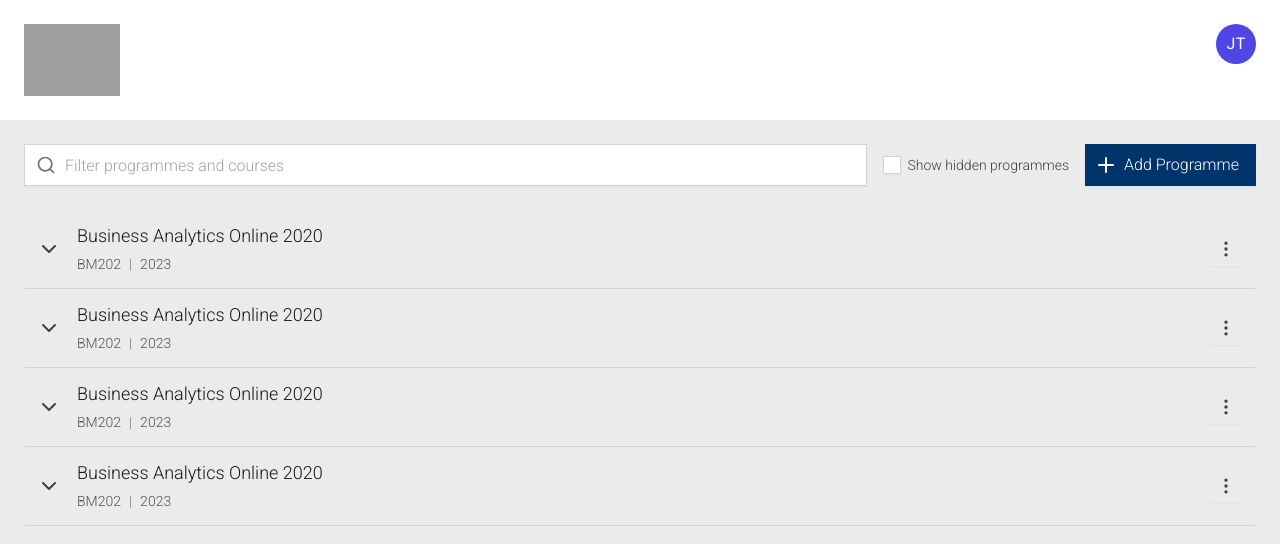
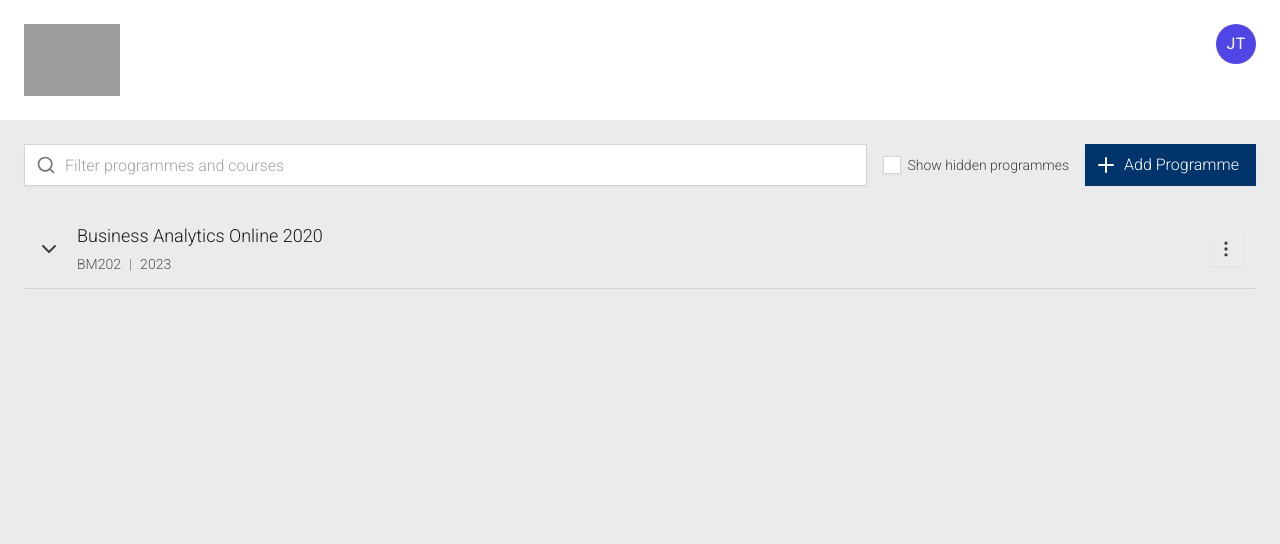
Before and after one commit to Lenniott/codespaces-react, a React (Create React App) app: page / in a window 1280 px wide. Shown: the top 544 px of the page. Built offline with nearby package versions, Linux system fonts and the light colour scheme; grey boxes are pictures that could not be loaded.

Commit message:
Update 3 files

```diff
--- a/src/components/header.js
+++ b/src/components/header.js
@@ -83,8 +83,9 @@ export default function Header(props) {
                   <PopoverMenuSeperator />
                   <PopoverMenuItem
                     title="Partner Settings"
-                    button={true}
+                    button={false}
                     icon={<Settings />}
+                    link="/Playground/UserManager"
                   />
                   <PopoverMenuItem
                     title="Help Center"
--- a/src/home/home.js
+++ b/src/home/home.js
@@ -100,51 +100,6 @@ export default function Home() {
               title="Text Mining for Economics and Finance"
               link="/Course/Newsfeed"
             />
-            <CourseCard
-              title="Text Mining for Economics and Finance"
-              link="/Course/Newsfeed"
-            />
-            <CourseCard
-              title="Text Mining for Economics and Finance"
-              link="/Course/Newsfeed"
-            />
-            <CourseCard
-              title="Text Mining for Economics and Finance"
-              link="/Course/Newsfeed"
-            />
-          </Programme>
-          <Programme
-            link="/Newsfeed"
-            title="Business Analytics Online 2020"
-            code="BM202"
-            academicYear="2023"
-          >
-            <CourseCard
-              title="Text Mining for Economics and Finance"
-              link="/Course/Newsfeed"
-            />
-          </Programme>
-          <Programme
-            link="/Newsfeed"
-            title="Business Analytics Online 2020"
-            code="BM202"
-            academicYear="2023"
-          >
-            <CourseCard
-              title="Text Mining for Economics and Finance"
-              link="/Course/Newsfeed"
-            />
-          </Programme>
-          <Programme
-            link="/Newsfeed"
-            title="Business Analytics Online 2020"
-            code="BM202"
-            academicYear="2023"
-          >
-            <CourseCard
-              title="Text Mining for Economics and Finance"
-              link="/Course/Newsfeed"
-            />
           </Programme>
         </section>
       </Main>
```
Also changed, not shown: src/components/userProfile.js (added).
